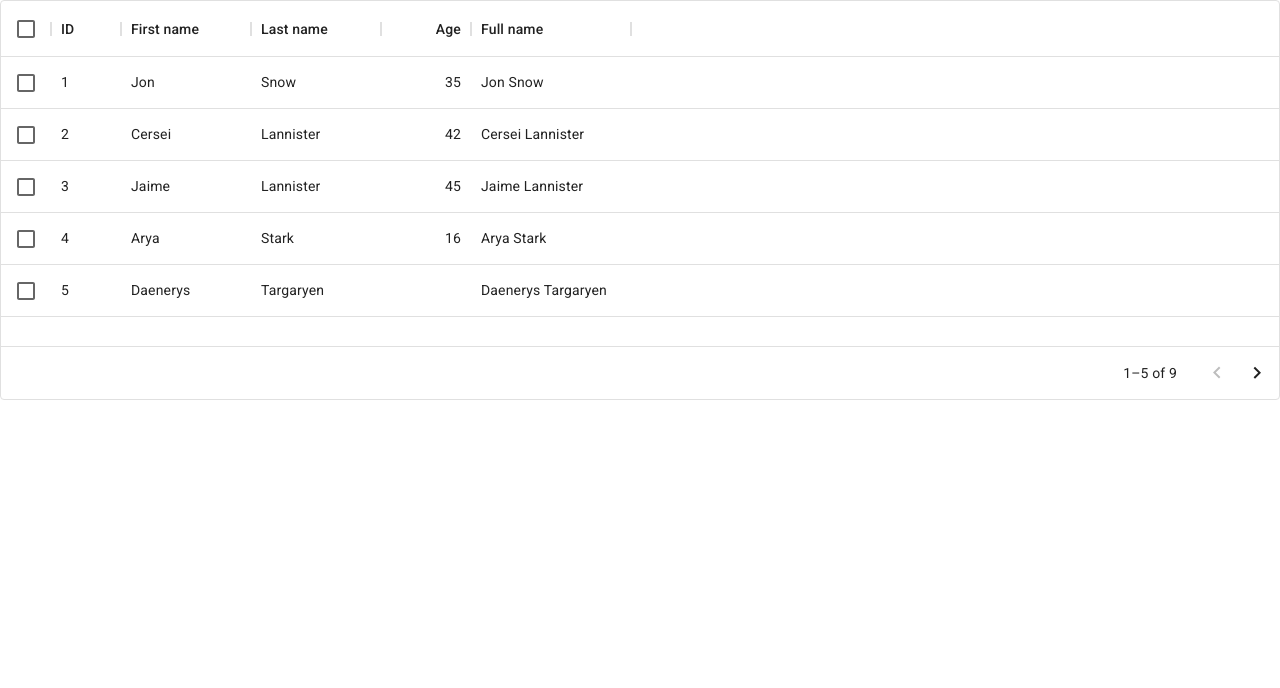
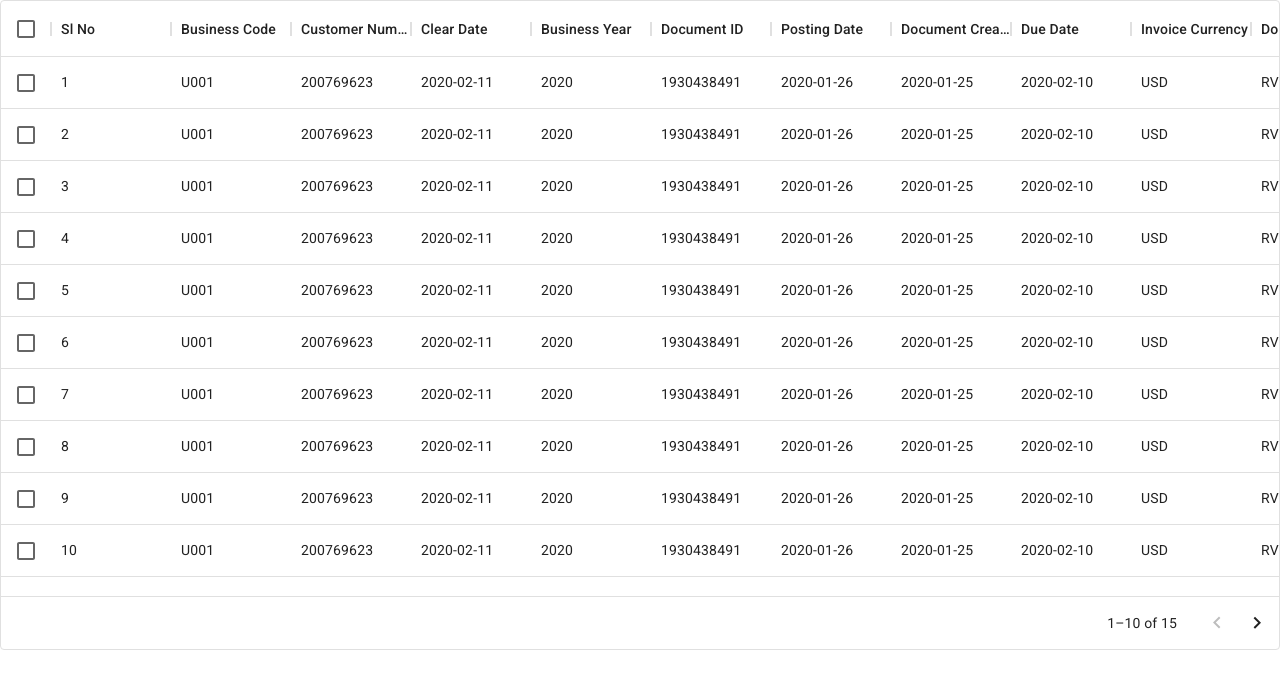
Before and after one commit to kunal-bhadra/Smart-Invoice-Manager, a React (Create React App) app: page / in a window 1280 px wide. Shown: the top 688 px of the page. Built offline with nearby package versions, Linux system fonts and the light colour scheme.

Commit message:
sql type table working

```diff
--- /dev/null
+++ b/src/components/realtable.js
@@ -0,0 +1,84 @@
+import * as React from 'react';
+import { DataGrid } from '@mui/x-data-grid';
+
+
+const columns = [
+    { field: 'id', headerName: 'Sl No', width: 120 },
+    { field: 'business_code', headerName: 'Business Code', width: 120 },
+    { field: 'cust_number', headerName: 'Customer Number', width: 120 },
+    { field: 'clear_date', headerName: 'Clear Date', width: 120 },
+    { field: 'business_year', headerName: 'Business Year', width: 120 },
+    { field: 'doc_id', headerName: 'Document ID', width: 120 },
+    { field: 'posting_date', headerName: 'Posting Date', width: 120 },
+    { field: 'document_create_date', headerName: 'Document Create Date', width: 120 },
+    { field: 'due_in_date', headerName: 'Due Date', width: 120 },
+    { field: 'invoice_currency', headerName: 'Invoice Currency', width: 120 },
+    { field: 'document_type', headerName: 'Document Type', width: 120 },
+    { field: 'posting_id', headerName: 'Posting ID', width: 120 },
+    { field: 'total_open_amount', headerName: 'Total Open Amount', width: 120 },
+    { field: 'baseline_create_date', headerName: 'Baseline Create Date', width: 120 },
+    { field: 'cust_payment_terms', headerName: 'Customer Payment Terms', width: 120 },
+    { field: 'invoice_id', headerName: 'Invoice ID', width: 120 },
+];
+
+const rows = [
+    { id: 1, business_code: 'U001', cust_number: 200769623, clear_date: '2020-02-11', business_year: 2020, doc_id: 1930438491,
+    posting_date: '2020-01-26', document_create_date: '2020-01-25', due_in_date: '2020-02-10', invoice_currency: 'USD', document_type: 'RV',
+    posting_id: 1, total_open_amount: 54273.28, baseline_create_date: '2020-01-26', cust_payment_terms: 'NAH4', invoice_id: 1930438491 },
+    { id: 2, business_code: 'U001', cust_number: 200769623, clear_date: '2020-02-11', business_year: 2020, doc_id: 1930438491,
+    posting_date: '2020-01-26', document_create_date: '2020-01-25', due_in_date: '2020-02-10', invoice_currency: 'USD', document_type: 'RV',
+    posting_id: 1, total_open_amount: 54273.28, baseline_create_date: '2020-01-26', cust_payment_terms: 'NAH4', invoice_id: 1930438491 },
+    { id: 3, business_code: 'U001', cust_number: 200769623, clear_date: '2020-02-11', business_year: 2020, doc_id: 1930438491,
+    posting_date: '2020-01-26', document_create_date: '2020-01-25', due_in_date: '2020-02-10', invoice_currency: 'USD', document_type: 'RV',
+    posting_id: 1, total_open_amount: 54273.28, baseline_create_date: '2020-01-26', cust_payment_terms: 'NAH4', invoice_id: 1930438491 },
+    { id: 4, business_code: 'U001', cust_number: 200769623, clear_date: '2020-02-11', business_year: 2020, doc_id: 1930438491,
+    posting_date: '2020-01-26', document_create_date: '2020-01-25', due_in_date: '2020-02-10', invoice_currency: 'USD', document_type: 'RV',
+    posting_id: 1, total_open_amount: 54273.28, baseline_create_date: '2020-01-26', cust_payment_terms: 'NAH4', invoice_id: 1930438491 },
+    { id: 5, business_code: 'U001', cust_number: 200769623, clear_date: '2020-02-11', business_year: 2020, doc_id: 1930438491,
+    posting_date: '2020-01-26', document_create_date: '2020-01-25', due_in_date: '2020-02-10', invoice_currency: 'USD', document_type: 'RV',
+    posting_id: 1, total_open_amount: 54273.28, baseline_create_date: '2020-01-26', cust_payment_terms: 'NAH4', invoice_id: 1930438491 },
+    { id: 6, business_code: 'U001', cust_number: 200769623, clear_date: '2020-02-11', business_year: 2020, doc_id: 1930438491,
+    posting_date: '2020-01-26', document_create_date: '2020-01-25', due_in_date: '2020-02-10', invoice_currency: 'USD', document_type: 'RV',
+    posting_id: 1, total_open_amount: 54273.28, baseline_create_date: '2020-01-26', cust_payment_terms: 'NAH4', invoice_id: 1930438491 },
+    { id: 7, business_code: 'U001', cust_number: 200769623, clear_date: '2020-02-11', business_year: 2020, doc_id: 1930438491,
+    posting_date: '2020-01-26', document_create_date: '2020-01-25', due_in_date: '2020-02-10', invoice_currency: 'USD', document_type: 'RV',
+    posting_id: 1, total_open_amount: 54273.28, baseline_create_date: '2020-01-26', cust_payment_terms: 'NAH4', invoice_id: 1930438491 },
+    { id: 8, business_code: 'U001', cust_number: 200769623, clear_date: '2020-02-11', business_year: 2020, doc_id: 1930438491,
+    posting_date: '2020-01-26', document_create_date: '2020-01-25', due_in_date: '2020-02-10', invoice_currency: 'USD', document_type: 'RV',
+    posting_id: 1, total_open_amount: 54273.28, baseline_create_date: '2020-01-26', cust_payment_terms: 'NAH4', invoice_id: 1930438491 },
+    { id: 9, business_code: 'U001', cust_number: 200769623, clear_date: '2020-02-11', business_year: 2020, doc_id: 1930438491,
+    posting_date: '2020-01-26', document_create_date: '2020-01-25', due_in_date: '2020-02-10', invoice_currency: 'USD', document_type: 'RV',
+    posting_id: 1, total_open_amount: 54273.28, baseline_create_date: '2020-01-26', cust_payment_terms: 'NAH4', invoice_id: 1930438491 },
+    { id: 10, business_code: 'U001', cust_number: 200769623, clear_date: '2020-02-11', business_year: 2020, doc_id: 1930438491,
+    posting_date: '2020-01-26', document_create_date: '2020-01-25', due_in_date: '2020-02-10', invoice_currency: 'USD', document_type: 'RV',
+    posting_id: 1, total_open_amount: 54273.28, baseline_create_date: '2020-01-26', cust_payment_terms: 'NAH4', invoice_id: 1930438491 },
+    { id: 11, business_code: 'U001', cust_number: 200769623, clear_date: '2020-02-11', business_year: 2020, doc_id: 1930438491,
+    posting_date: '2020-01-26', document_create_date: '2020-01-25', due_in_date: '2020-02-10', invoice_currency: 'USD', document_type: 'RV',
+    posting_id: 1, total_open_amount: 54273.28, baseline_create_date: '2020-01-26', cust_payment_terms: 'NAH4', invoice_id: 1930438491 },
+    { id: 12, business_code: 'U001', cust_number: 200769623, clear_date: '2020-02-11', business_year: 2020, doc_id: 1930438491,
+    posting_date: '2020-01-26', document_create_date: '2020-01-25', due_in_date: '2020-02-10', invoice_currency: 'USD', document_type: 'RV',
+    posting_id: 1, total_open_amount: 54273.28, baseline_create_date: '2020-01-26', cust_payment_terms: 'NAH4', invoice_id: 1930438491 },
+    { id: 13, business_code: 'U001', cust_number: 200769623, clear_date: '2020-02-11', business_year: 2020, doc_id: 1930438491,
+    posting_date: '2020-01-26', document_create_date: '2020-01-25', due_in_date: '2020-02-10', invoice_currency: 'USD', document_type: 'RV',
+    posting_id: 1, total_open_amount: 54273.28, baseline_create_date: '2020-01-26', cust_payment_terms: 'NAH4', invoice_id: 1930438491 },
+    { id: 14, business_code: 'U001', cust_number: 200769623, clear_date: '2020-02-11', business_year: 2020, doc_id: 1930438491,
+    posting_date: '2020-01-26', document_create_date: '2020-01-25', due_in_date: '2020-02-10', invoice_currency: 'USD', document_type: 'RV',
+    posting_id: 1, total_open_amount: 54273.28, baseline_create_date: '2020-01-26', cust_payment_terms: 'NAH4', invoice_id: 1930438491 },
+    { id: 15, business_code: 'U001', cust_number: 200769623, clear_date: '2020-02-11', business_year: 2020, doc_id: 1930438491,
+    posting_date: '2020-01-26', document_create_date: '2020-01-25', due_in_date: '2020-02-10', invoice_currency: 'USD', document_type: 'RV',
+    posting_id: 1, total_open_amount: 54273.28, baseline_create_date: '2020-01-26', cust_payment_terms: 'NAH4', invoice_id: 1930438491 },
+];
+
+export default function DataTable() {
+    return (
+      <div style={{ height: 650, width: '100%' }}>
+        <DataGrid
+          rows={rows}
+          columns={columns}
+          pageSize={10}
+          rowsPerPageOptions={[20]}
+          checkboxSelection
+        />
+      </div>
+    );
+  }
```
Also changed, not shown: src/App.js (+9 -2 lines).
